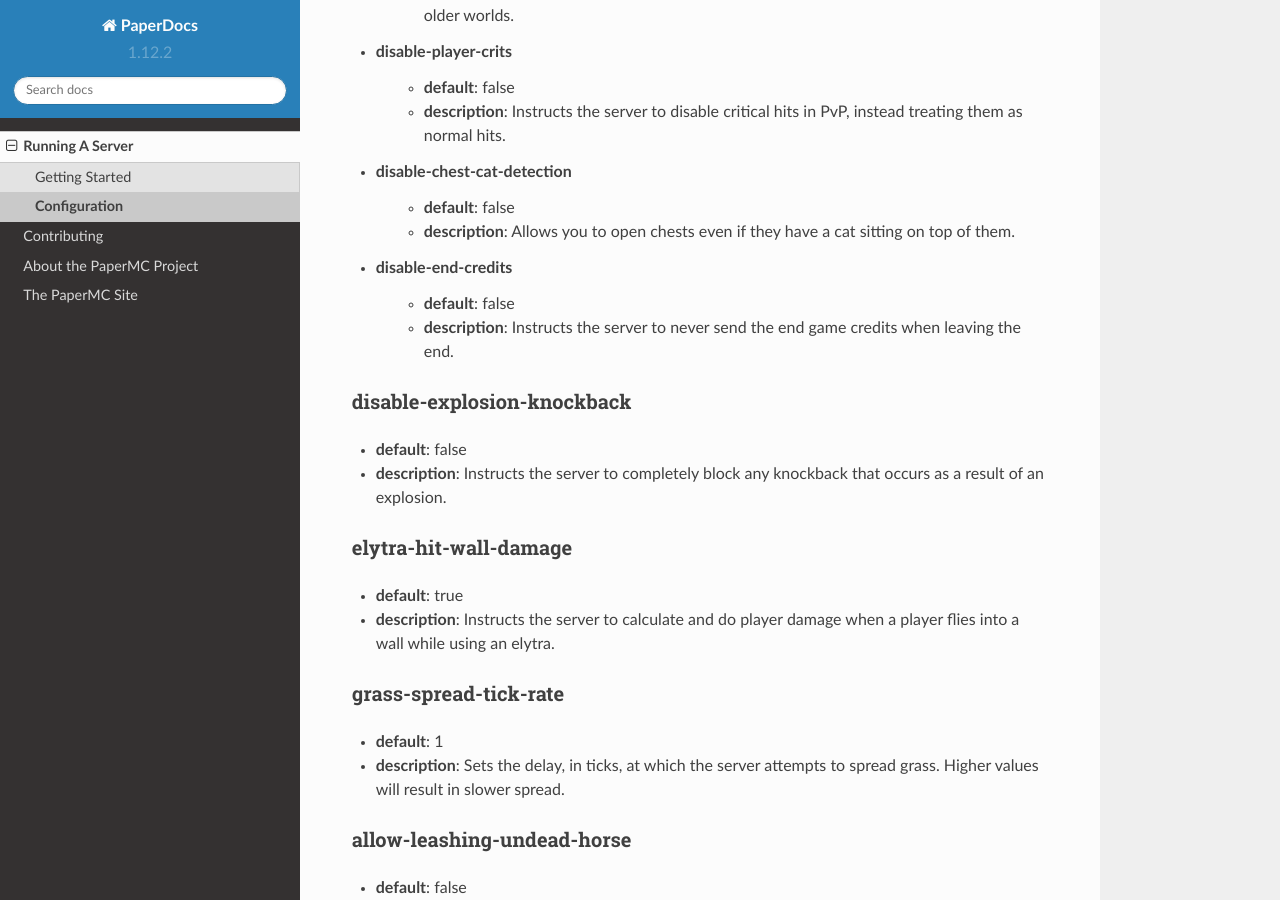
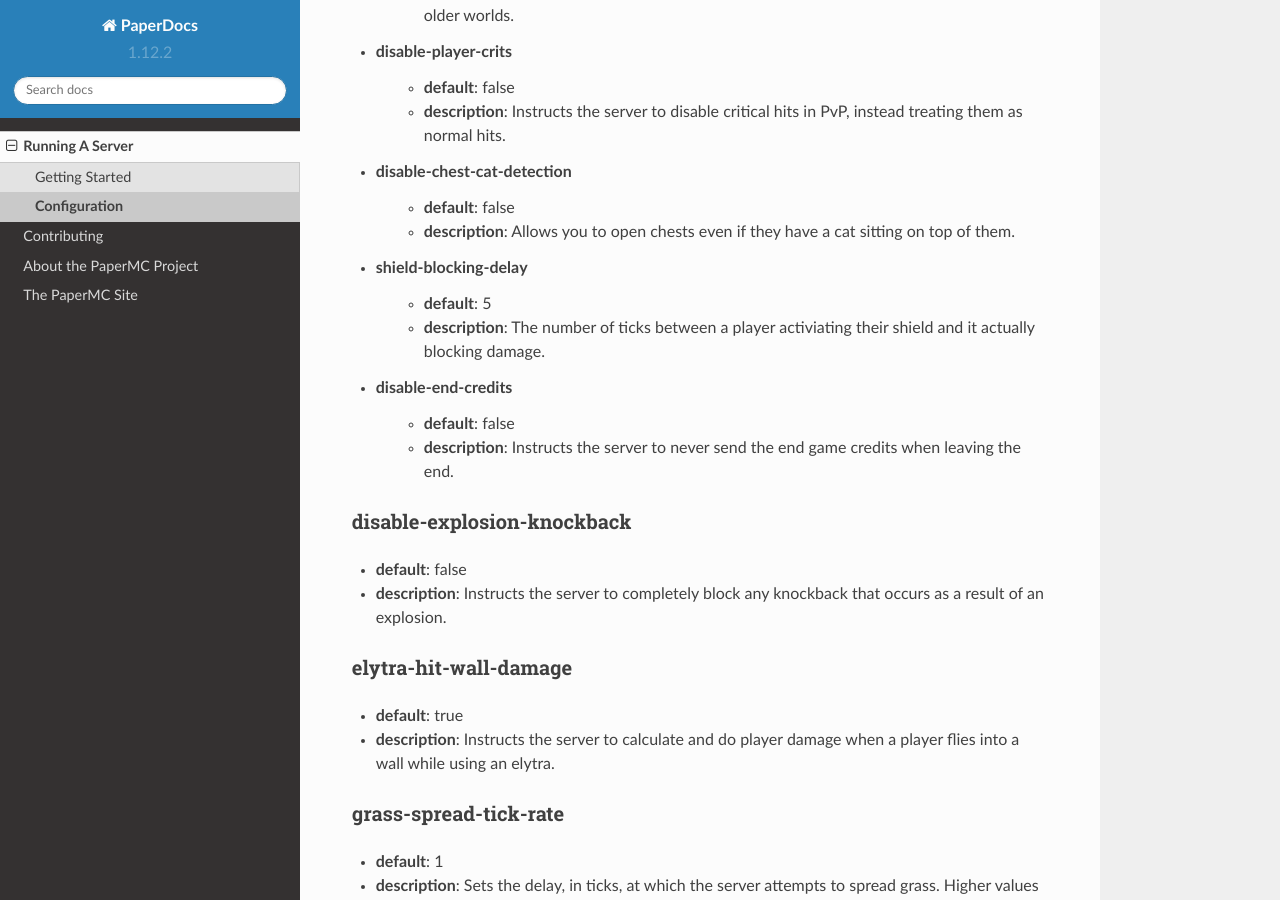
Before and after one commit to PaperMC/PaperDocs, a Sphinx documentation site: the page built from source/server/configuration.rst, in a window 1280 px wide and 900 px high, scrolled down 7086 px. Built offline with Sphinx 7.4.7 and the Read the Docs theme 2.0.0, drawn with Linux system fonts in a browser that asks for light colours.

Commit message:
Add game-mechanics.shield-blocking-delay documentation
https://github.com/PaperMC/Paper/commit/1ae07ecf527ba75705bc1a4a7b941bf3c29b749a

```diff
--- a/source/server/configuration.rst
+++ b/source/server/configuration.rst
@@ -315,6 +315,11 @@ game-mechanics
     - **default**: false
     - **description**: Allows you to open chests even if they have a cat
       sitting on top of them.
+
+* shield-blocking-delay
+    - **default**: 5
+    - **description**: The number of ticks between a player activiating their
+      shield and it actually blocking damage.
 
 * disable-end-credits
     - **default**: false
```
